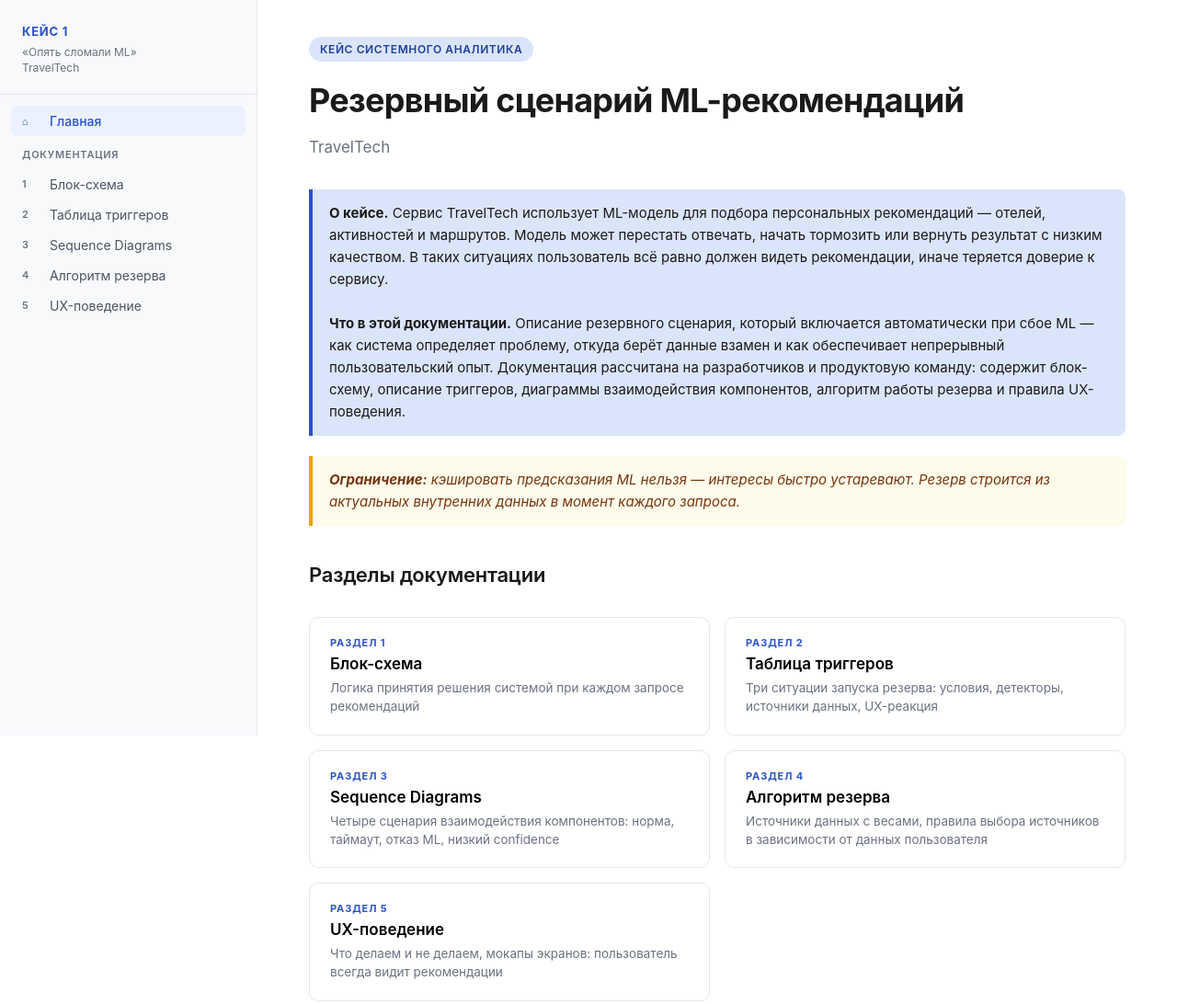
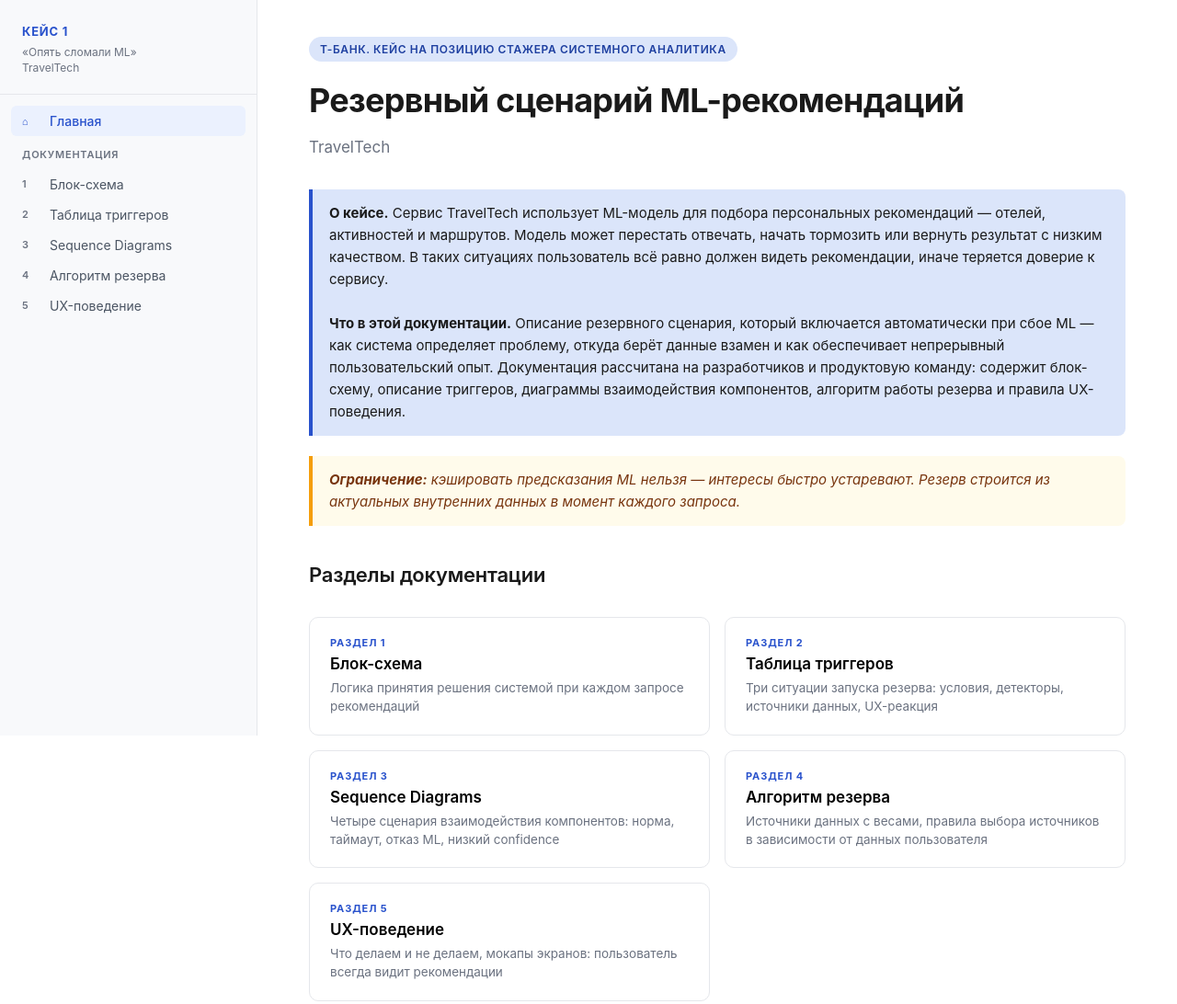
Before and after one commit to Kh-Kirill-M/case-tbank-ml-fallback, a plain HTML site: page index.html in a window 1280 px wide. Shown: the whole page at 92% size. Drawn offline with Linux system fonts and the light colour scheme.

Commit message:
Update index.html

```diff
--- a/index.html
+++ b/index.html
@@ -456,7 +456,7 @@
     <!-- HOME -->
     <section id="home" class="section active">
       <div class="title-block">
-        <div class="tag">Кейс системного аналитика</div>
+        <div class="tag">T-Банк. Кейс на позицию стажера системного аналитика</div>
         <h1>Резервный сценарий ML-рекомендаций</h1>
         <div class="subtitle">TravelTech</div>
       </div>
```
